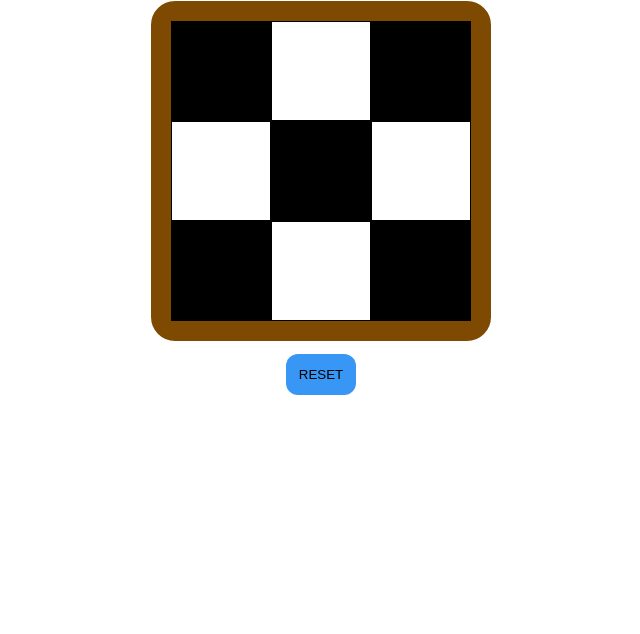
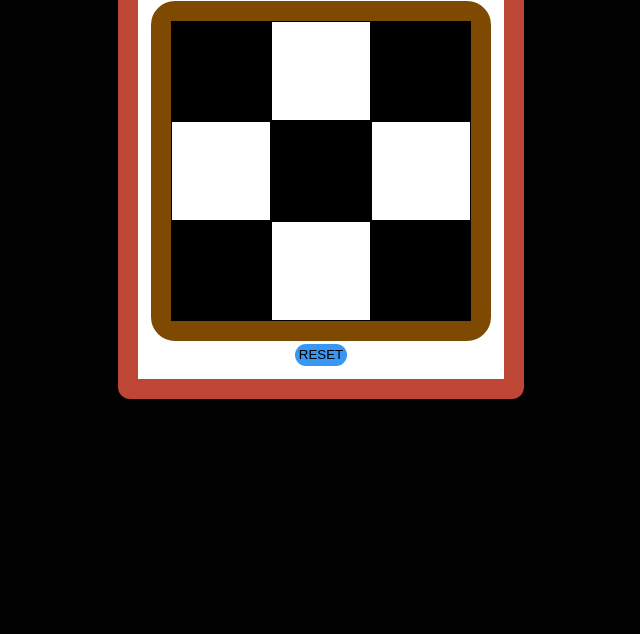
Before and after one commit to Reddyveerendra/Tic-Tac-Toe, a plain HTML site: page index.html in a window 1280 px wide. Shown: the part 166-800 px from the top of the page, without its empty margins (319-959 px from the left). Drawn offline with Linux system fonts and the light colour scheme.

Commit message:
adding live link

```diff
--- a/style.css
+++ b/style.css
@@ -1,6 +1,20 @@
 * {
   margin: 0%;
   padding: 0%;
+}
+html {
+  background-color: rgb(2, 2, 2);
+  filter: blur(0.3px);
+}
+body {
+  width: max-content;
+  border: 20px solid #ad1a03cd;
+  border-radius: 12px;
+  padding: 1%;
+  margin-top: 4%;
+  margin-left: auto;
+  margin-right: auto;
+  background-color: rgb(255, 255, 255);
 }
 h1 {
   text-align: center;
```
Also changed, not shown: 1 other file.
